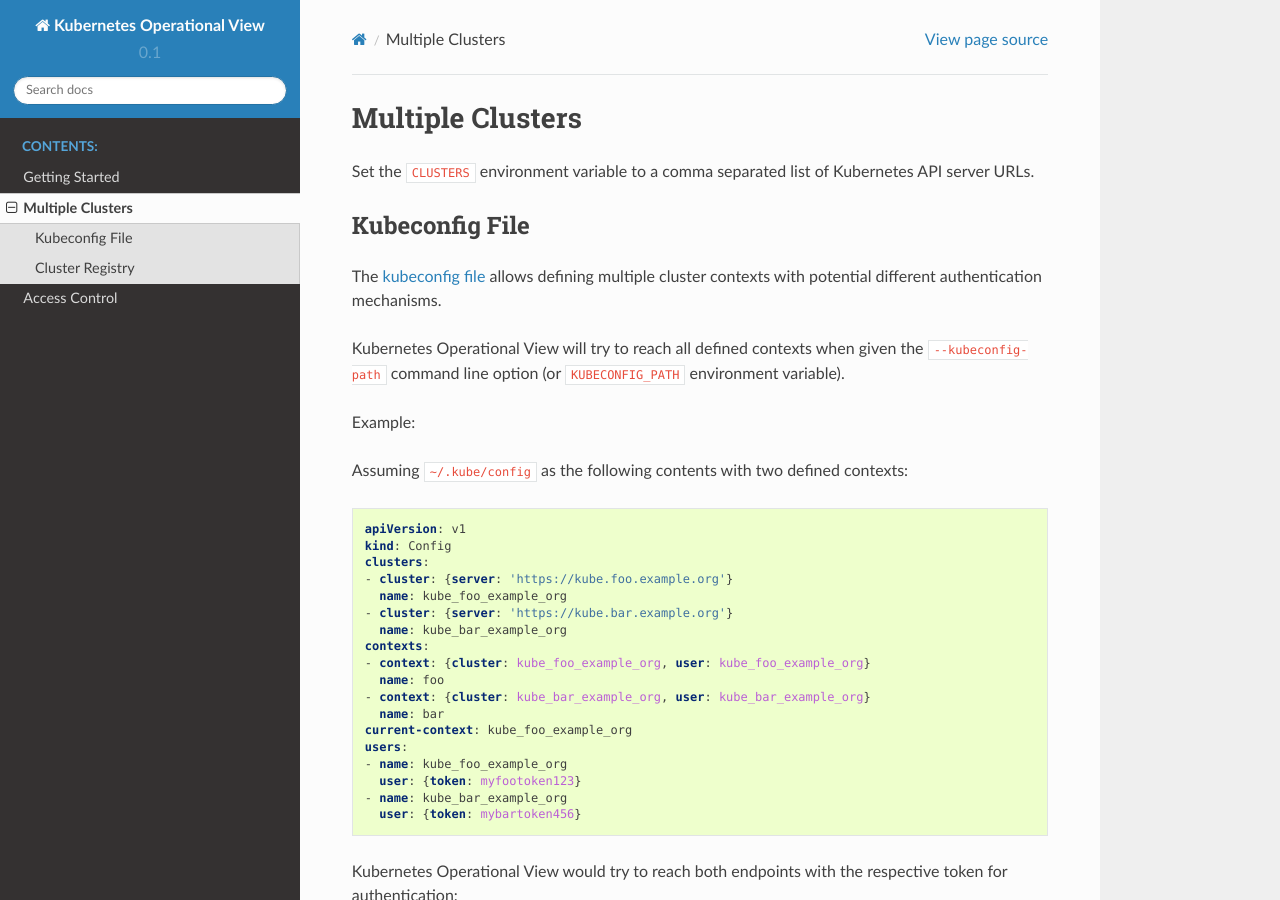
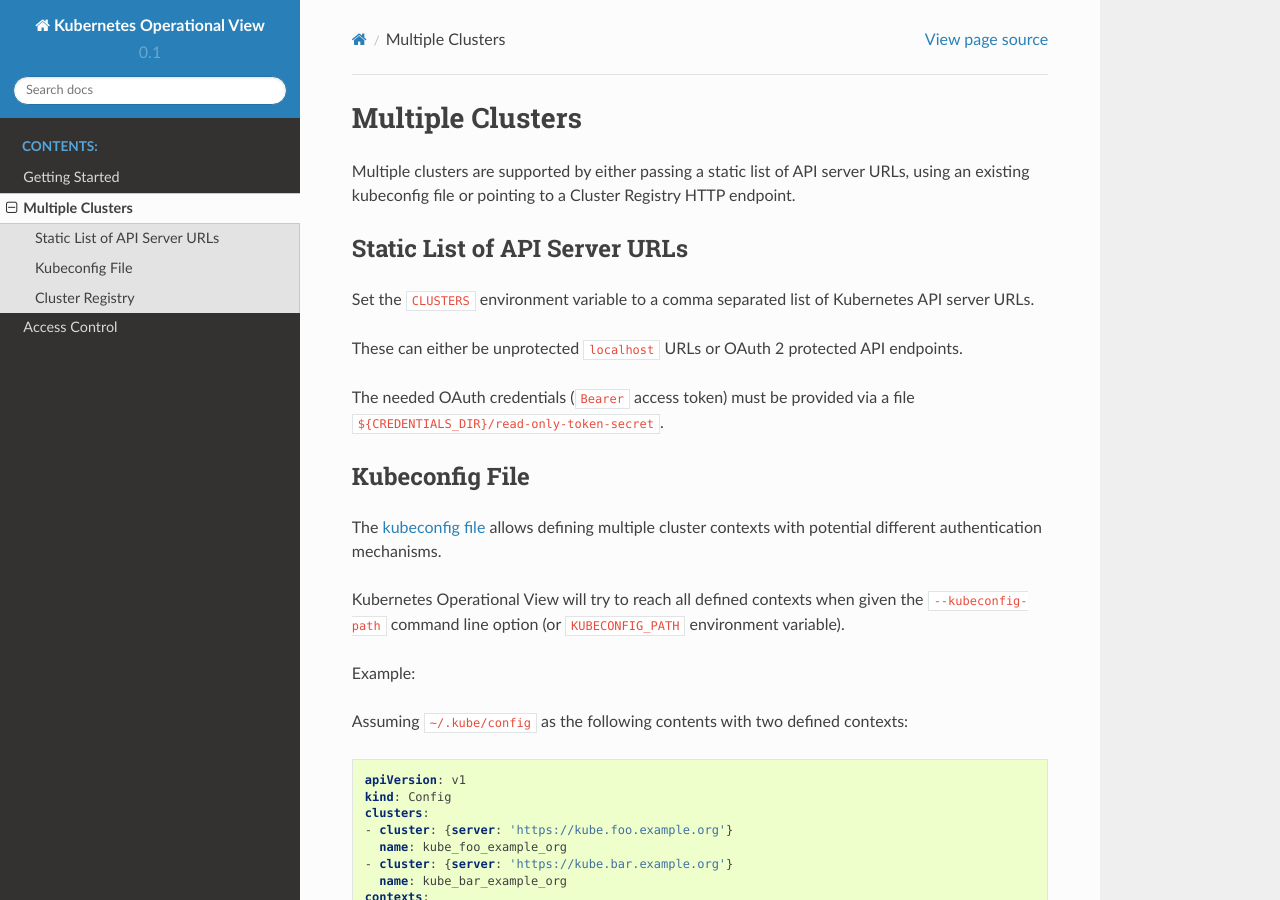
Before and after one commit to hjacobs/kube-ops-view, a Sphinx documentation site: the page built from docs/multiple-clusters.rst, in a window 1280 px wide and 900 px high. Built offline with Sphinx 7.4.7 and the Read the Docs theme 2.0.0, drawn with Linux system fonts in a browser that asks for light colours; some of the changed text lies outside the part shown.

```diff
--- a/docs/multiple-clusters.rst
+++ b/docs/multiple-clusters.rst
@@ -2,7 +2,17 @@
 Multiple Clusters
 =================
 
+Multiple clusters are supported by either passing a static list of API server URLs, using an existing kubeconfig file or pointing to a Cluster Registry HTTP endpoint.
+
+Static List of API Server URLs
+==============================
+
 Set the ``CLUSTERS`` environment variable to a comma separated list of Kubernetes API server URLs.
+
+These can either be unprotected ``localhost`` URLs or OAuth 2 protected API endpoints.
+
+The needed OAuth credentials (``Bearer`` access token) must be provided via a file ``${CREDENTIALS_DIR}/read-only-token-secret``.
+
 
 Kubeconfig File
 ===============
@@ -78,4 +88,6 @@
     $ token=mysecrettoken
     $ docker run -it -p 8080:8080 -e OAUTH2_ACCESS_TOKENS=read-only=$token hjacobs/kube-ops-view --cluster-registry-url=https://cluster-registry.example.org
 
+Otherwise the needed OAuth credentials (``Bearer`` access token) must be provided via a file ``${CREDENTIALS_DIR}/read-only-token-secret``.
+
 .. _kubeconfig file: https://kubernetes.io/docs/user-guide/kubeconfig-file/
```
Also changed, not shown: README.rst (+4 -4 lines).
